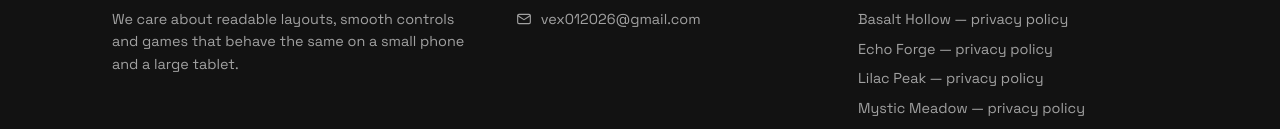
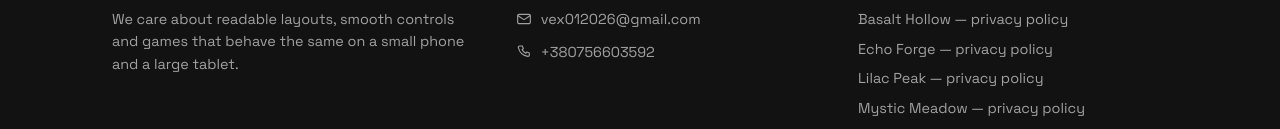
Before and after one commit to vex012026-cyber/vex012026-cyber.github.io, a plain HTML site: page index.html in a window 1280 px wide. Shown: the part 1801-1930 px from the top of the page. Drawn offline with Linux system fonts and the light colour scheme.

Commit message:
site: vexdeveloper.cfd

```diff
--- a/index.html
+++ b/index.html
@@ -172,6 +172,7 @@ footer .lines svg { width: 16px; height: 16px; }
     <h4>Contact</h4>
     <ul>
           <li><a href="mailto:vex012026@gmail.com"><svg viewBox="0 0 24 24" fill="none" stroke="currentColor" stroke-width="1.7" stroke-linecap="round" stroke-linejoin="round" aria-hidden="true"><rect x="2.5" y="5" width="19" height="14" rx="2"/><path d="m3 7 8.2 5.6a1.4 1.4 0 0 0 1.6 0L21 7"/></svg><span>vex012026@gmail.com</span></a></li>
+          <li><a href="tel:+380756603592"><svg viewBox="0 0 24 24" fill="none" stroke="currentColor" stroke-width="1.7" stroke-linecap="round" stroke-linejoin="round" aria-hidden="true"><path d="M6.5 3h3l1.5 4-2 1.4a12 12 0 0 0 5.6 5.6L16 12l4 1.5v3a2 2 0 0 1-2.2 2A16.5 16.5 0 0 1 3.5 5.2 2 2 0 0 1 5.5 3Z"/></svg><span>+380756603592</span></a></li>
     </ul>
   </div>
   <div>
```
